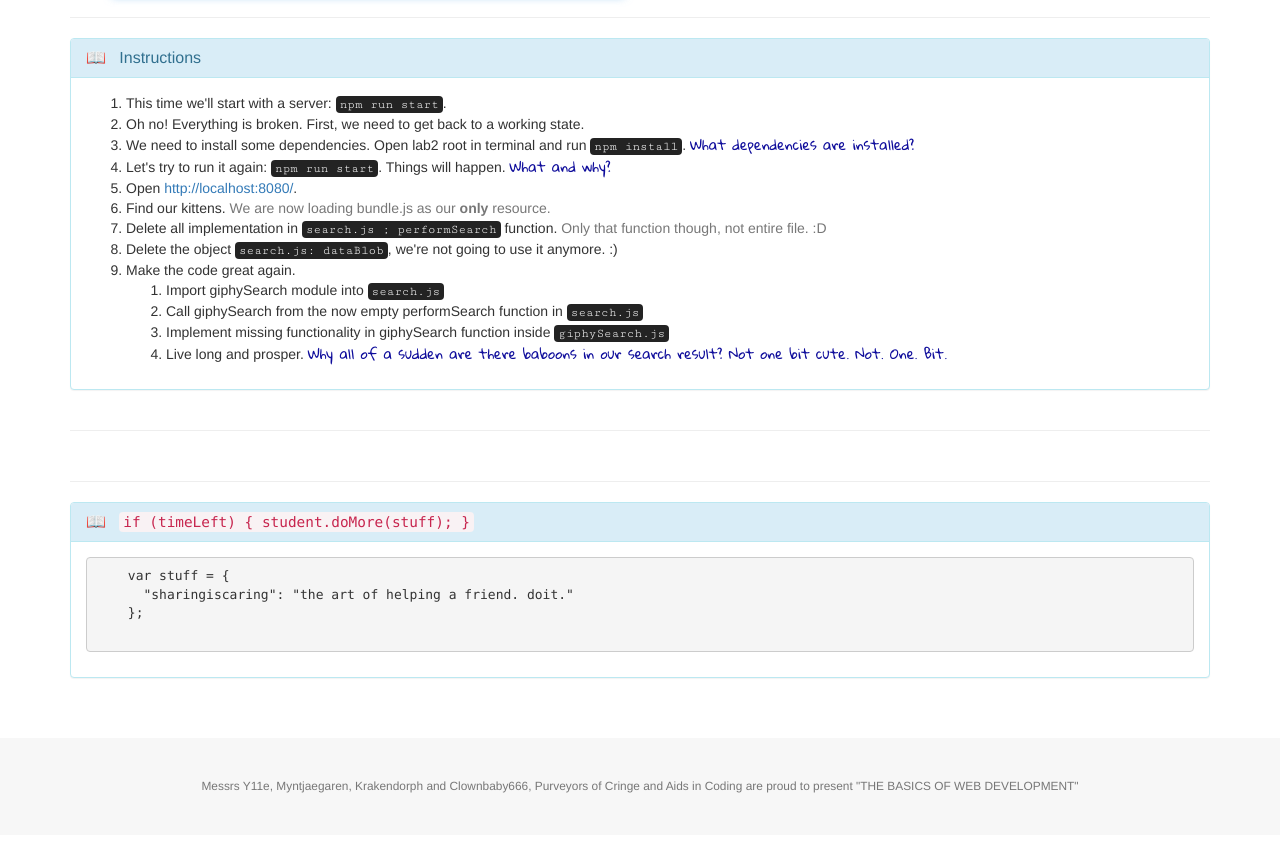
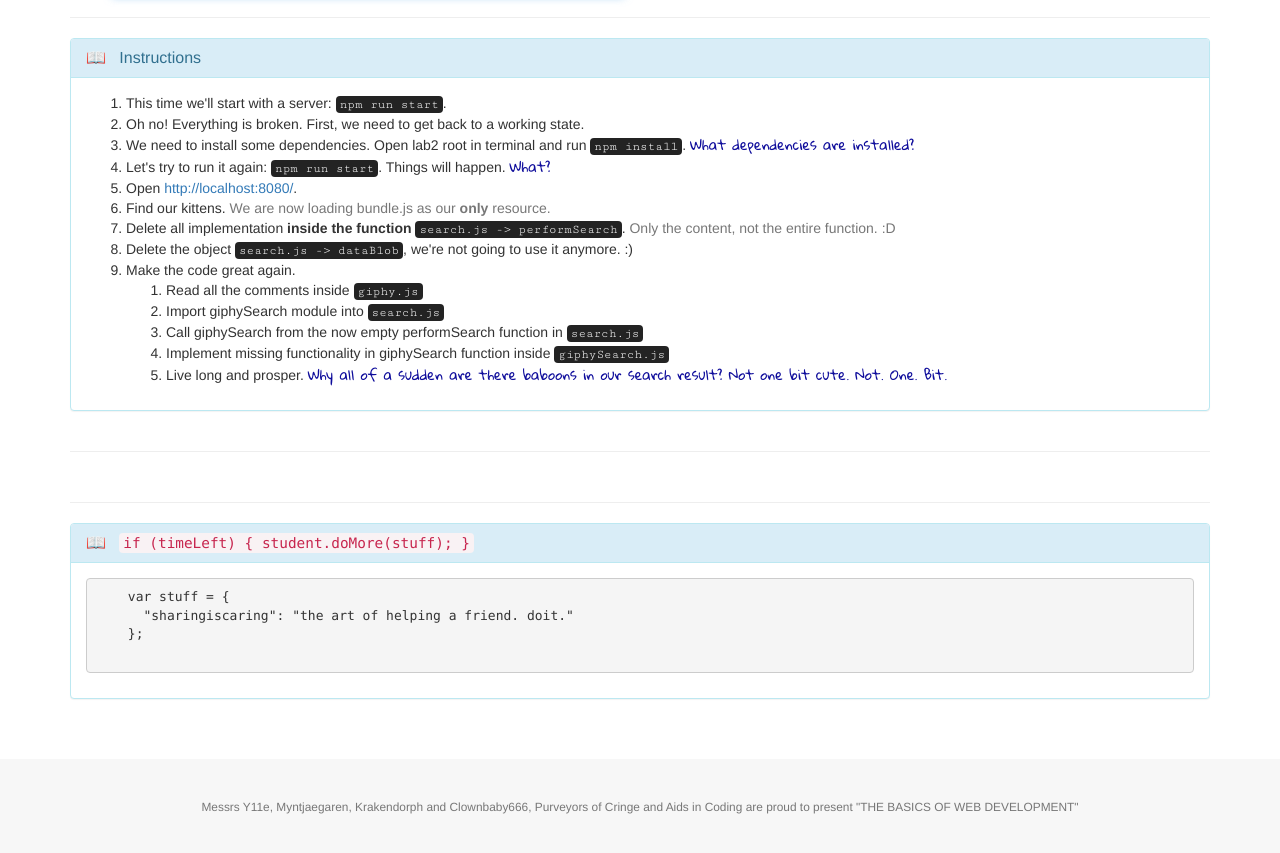
Before and after one commit to techbecca/app-webb-101, a website built with webpack: page lab2/index.html in a window 1280 px wide. Shown: the part 93-946 px from the top of the page. Built offline with nearby package versions, Linux system fonts and the light colour scheme.

Commit message:
Better instructions for lab 2

```diff
--- a/lab2/index.html
+++ b/lab2/index.html
@@ -75,14 +75,15 @@
                         <li>Oh no! Everything is broken. First, we need to get back to a working state.</li>
                         <li>We need to install some dependencies. Open lab2 root in terminal and run <code>npm install</code>.
                         <span class="question">What dependencies are installed?</span></li>
-                        <li>Let's try to run it again: <code>npm run start</code>. Things will happen. <span class="question">What and why?</span></li>
+                        <li>Let's try to run it again: <code>npm run start</code>. Things will happen. <span class="question">What?</span></li>
                         <li>Open <a href="http://localhost:8080/">http://localhost:8080/</a>.</li>
                         <li>Find our kittens. <span class="text-muted">We are now loading bundle.js as our <strong>only</strong> resource.</span></li>
-                        <li>Delete all implementation in <code>search.js ; performSearch</code> function.
-                            <span class="text-muted">Only that function though, not entire file. :D</span></li>
-                        <li>Delete the object <code>search.js: dataBlob</code>, we're not going to use it anymore. :)</li>
+                        <li>Delete all implementation <b>inside the function</b> <code>search.js -> performSearch</code>.
+                            <span class="text-muted">Only the content, not the entire function. :D</span></li>
+                        <li>Delete the object <code>search.js -> dataBlob</code>, we're not going to use it anymore. :)</li>
                         <li>Make the code great again.
                             <ol>
+                                <li>Read all the comments inside <code>giphy.js</code></li>
                                 <li>Import giphySearch module into <code>search.js</code></li>
                                 <li>Call giphySearch from the now empty performSearch function in <code>search.js</code></li>
                                 <li>Implement missing functionality in giphySearch function inside <code>giphySearch.js</code></li>
```
Also changed, not shown: lab2/facit_you_know_the_rules.md (+1 -1 lines), lab2/src/giphy.js (+9 -0 lines).
